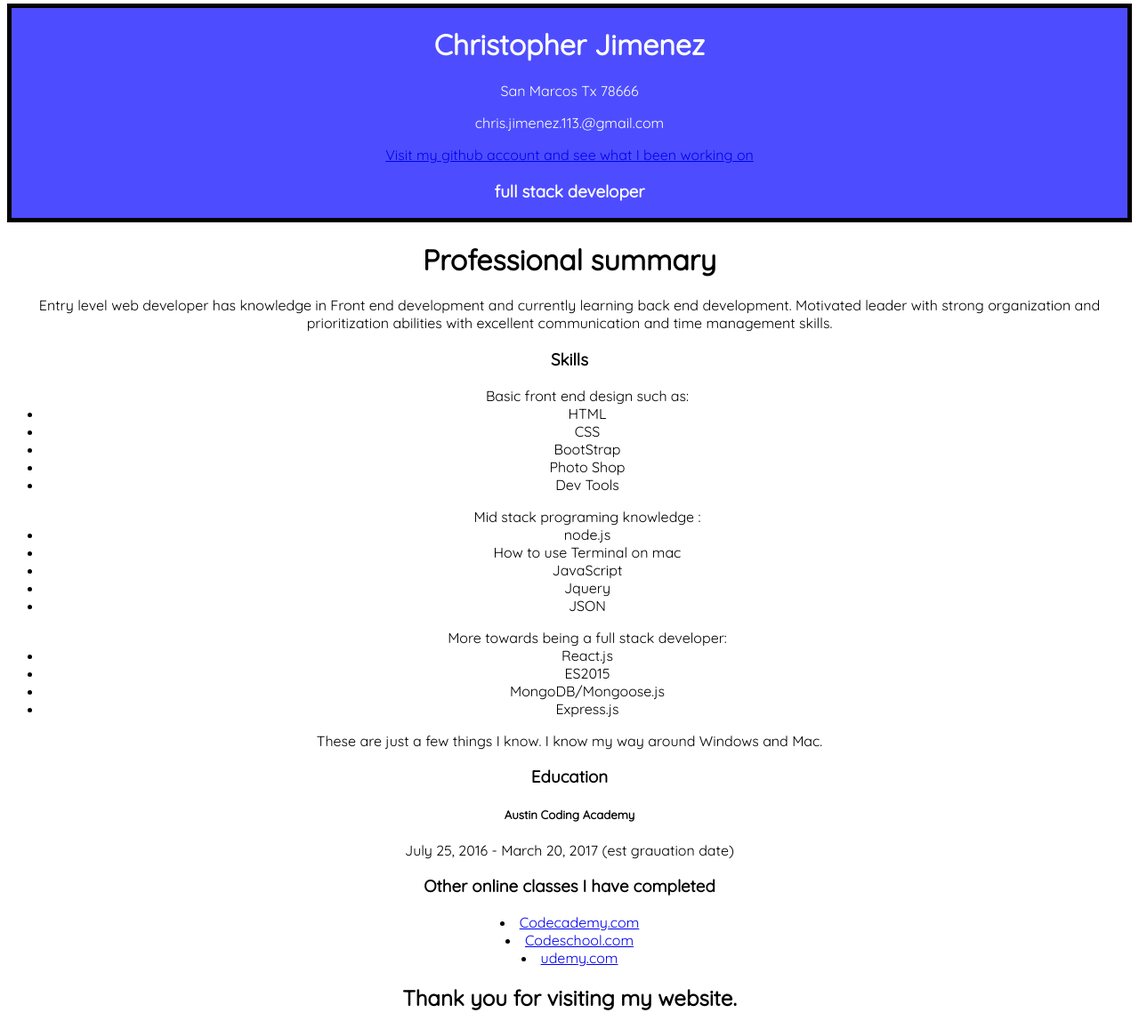
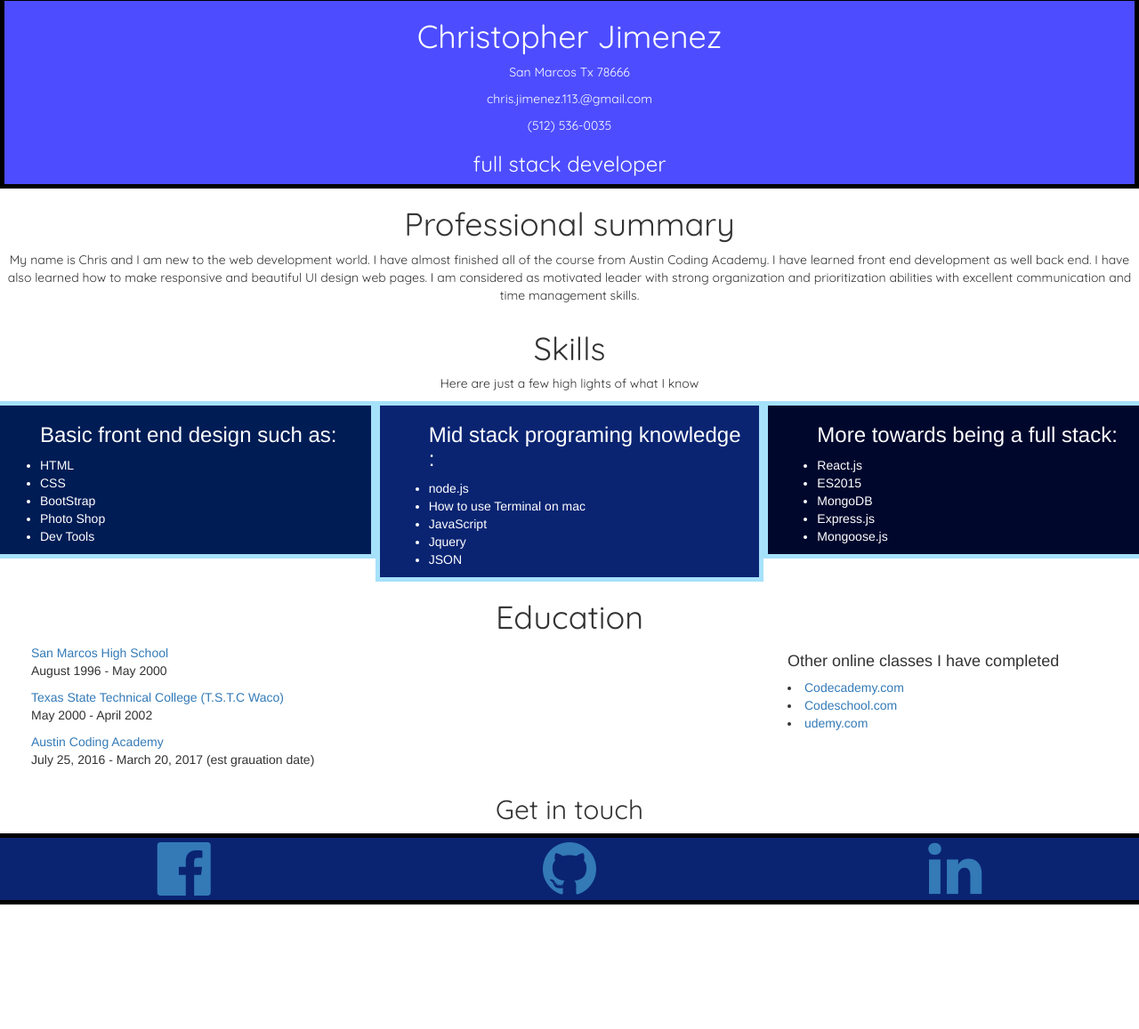
Before and after one commit to cjimenez113/1st-website-test, a plain HTML site: page index.html in a window 1280 px wide. Shown: the part 4-1161 px from the top of the page at 89% size. After the commit the page ends 1021 px from the top, so only its background shows below. Drawn offline with nearby package versions, Linux system fonts and the light colour scheme.

Commit message:
Update index.html

```diff
--- a/index.html
+++ b/index.html
@@ -2,8 +2,14 @@
 <html>
 
 <head>
+    <meta charset="utf-8">
+    <meta http-equiv="X-UA-Compatible" content="IE=edge">
+    <meta name="viewport" content="width=device-width, initial-scale=1">
     <link rel="stylesheet" href="stylesheet.css" />
+    <link rel="stylesheet" href="https://cdnjs.cloudflare.com/ajax/libs/animate.css/3.5.2/animate.min.css">
+    <link rel="stylesheet" href="https://maxcdn.bootstrapcdn.com/bootstrap/3.3.7/css/bootstrap.min.css" integrity="sha384-BVYiiSIFeK1dGmJRAkycuHAHRg32OmUcww7on3RYdg4Va+PmSTsz/K68vbdEjh4u" crossorigin="anonymous">
     <link href="https://fonts.googleapis.com/css?family=Quicksand" rel="stylesheet">
+    <link rel="stylesheet" href="https://maxcdn.bootstrapcdn.com/font-awesome/4.5.0/css/font-awesome.min.css">
     <title>Chris Jimenez</title>
 </head>
 
@@ -12,50 +18,95 @@
         <h1>Christopher Jimenez</h1>
         <p>San Marcos Tx 78666</p>
         <p>chris.jimenez.113.@gmail.com</p>
-        <p><a href="https://github.com/cjimenez113">Visit my github account and see what I been working on</a></p>
+        <p>(512) 536-0035</p>
         <h3>full stack developer</h3>
     </div>
     <div class="summary">
         <h1>Professional summary</h1>
-        <p>Entry level web developer has knowledge in Front end development and currently learning back end development. Motivated leader with strong organization and prioritization abilities with excellent communication and time management skills.</p>
+        <img src="" alt="">
+        <p>My name is Chris and I am new to the web development world. I have almost finished all of the course from Austin Coding Academy. I have learned front end development as well back end. I have also learned how to make responsive and beautiful UI design web pages. I am considered as motivated leader with strong organization and prioritization abilities with excellent communication and time management skills. </p>
     </div>
-    <div class="skills">
 
-        <h3>Skills</h3>
-        <ul>Basic front end design such as:
+    <div class="row">
+        <div class="col-xs-12 col-lg-12 skills">
+            <h1>Skills</h1>
+            <p>Here are just a few high lights of what I know  </p>
+        </div>
+        <div class="col-xs-12 col-lg-4 intro">
+            <ul>
+                <h3>Basic front end design such as:</h3>
                 <li>HTML</li>
                 <li>CSS</li>
                 <li>BootStrap</li>
                 <li>Photo Shop</li>
                 <li>Dev Tools</li>
             </ul>
-        <ul> Mid stack programing knowledge :
+        </div>
+        <div class="col-xs-12 col-lg-4 inter">
+            <ul>
+                <h3> Mid stack programing knowledge :</h3>
                 <li>node.js</li>
                 <li>How to use Terminal on mac</li>
                 <li>JavaScript</li>
                 <li>Jquery</li>
                 <li>JSON</li>
             </ul>
-        <ul> More towards being a full stack developer:
+        </div>
+        <div class="col-xs-12 col-lg-4 advance">
+            <ul>
+                <h3>More towards being a full stack:</h3>
                 <li>React.js</li>
                 <li>ES2015</li>
-          <li>MongoDB/Mongoose.js</li>
+                <li>MongoDB</li>
                 <li>Express.js</li>
+                <li>Mongoose.js</li>
             </ul>
-          <p>These are just a few things I know. I know my way around Windows and Mac.</p>
         </div>
-    <div class= "Education">
-      <h3>Education</h3>
-      <h5>Austin Coding Academy</h5>
+
+    </div>
+    </div>
+    <div class="education">
+        <h1>Education</h1>
+      </div>
+      <div class= "row school">
+        <div class= "col-xs-12 col-lg-8 ">
+        <a href="http://www.smcisd.net/sanmarcoshs.cfm">San Marcos High School</a>
+        <p>August 1996 - May 2000 </p>
+        <a href="http://www.tstc.edu/campuses/waco">Texas State Technical College (T.S.T.C Waco)</a>
+        <p>May  2000 - April 2002</p>
+        <a href="https://austincodingacademy.com/">Austin Coding Academy</a>
         <p>July 25, 2016 - March 20, 2017 (est grauation date)</p>
-    <h3>Other online classes I have completed </h3>
+        </div>
+        <div class= "col-xs-12 col-lg-4">
+        <h4>Other online classes I have completed </h4>
         <li><a href="https://www.codecademy.com">Codecademy.com</a></li>
         <li><a href="https://www.codeschool.com">Codeschool.com</a></li>
         <li><a href="https://www.udemy.com">udemy.com</a></li>
 </div>
-    <div class="footer">
-      <h2>Thank you for visiting my website. </h2>
     </div>
+
+      <div class="row">
+        <div class="col-xs-12 col-lg-12 footer">
+      <h2>Get in touch</h2>
+
+    </div>
+  </div>
+      <div class="row icons">
+                          <div class="col-xs-12 col-lg-4">
+                              <a href="https://www.facebook.com/chris.jimenez.140"><i class="fa fa-facebook-official fa-5x" aria-hidden="true"></i></a>
+                          </div>
+                          <div class="col-xs-12 col-lg-4">
+                              <a href="https://github.com/cjimenez113"><i class="fa fa-github fa-5x" aria-hidden="true"></i></a>
+                          </div>
+                          <div class="col-xs-12 col-lg-4">
+                              <a href="https://www.linkedin.com/in/christopher-jimenez-477386132"><i class="fa fa-linkedin fa-5x" aria-hidden="true"></i></a>
+                          </div>
+                      </div>
+
+
+    <script src="https://maxcdn.bootstrapcdn.com/bootstrap/3.3.6/js/bootstrap.min.js"></script>
+    <script src="https://maxcdn.bootstrapcdn.com/bootstrap/3.3.7/js/bootstrap.min.js" integrity="sha384-Tc5IQib027qvyjSMfHjOMaLkfuWVxZxUPnCJA7l2mCWNIpG9mGCD8wGNIcPD7Txa" crossorigin="anonymous"></script>
+    <script src="js/script.js" type="text/javascript"></script>
 </body>
 
 </html>
```
Lines whose indentation alone changed are shown as unchanged.
